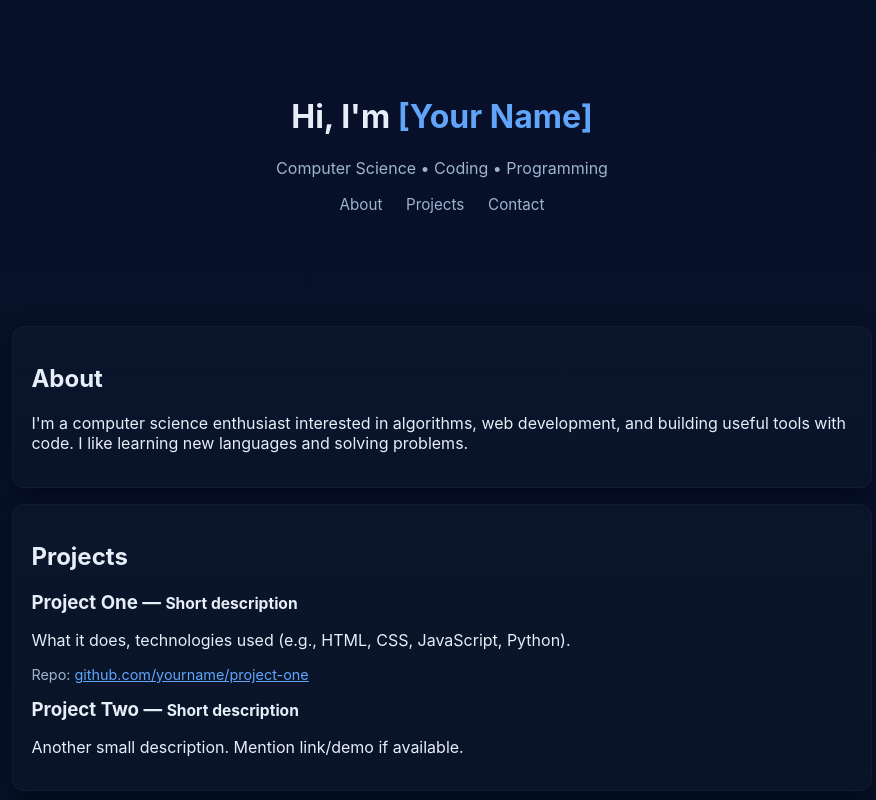
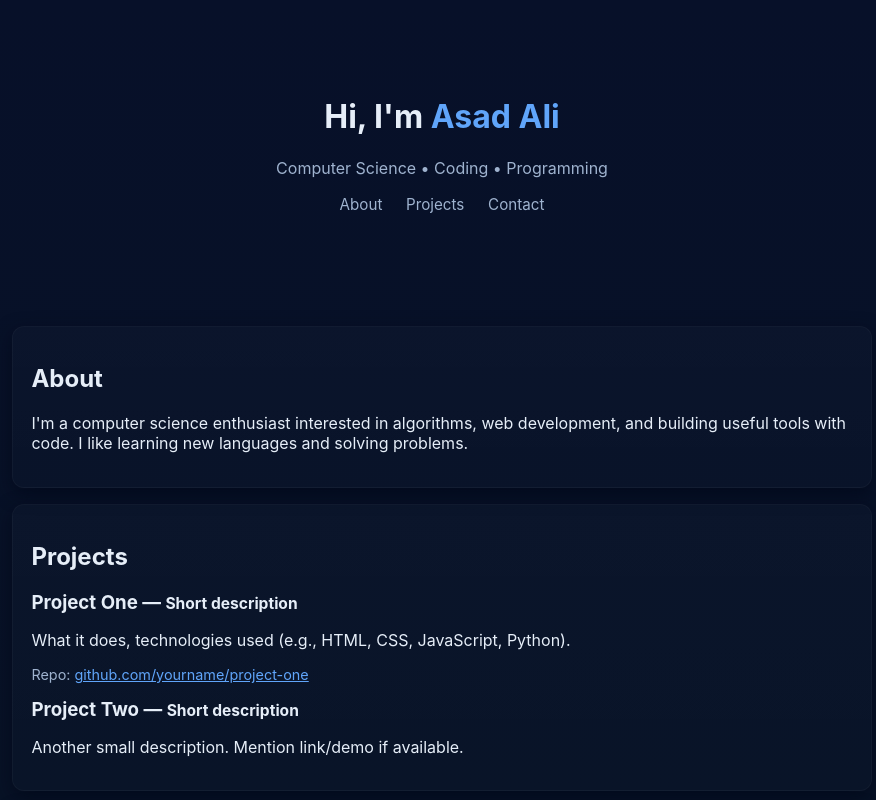
Before and after one commit to Asad-ali34/Website, a plain HTML site: page index.html in a window 1280 px wide. Shown: the top 800 px of the page, without its empty margins (198-1074 px from the left). Drawn offline with Linux system fonts and the light colour scheme.

Commit message:
Update index.html

```diff
--- a/index.html
+++ b/index.html
@@ -9,7 +9,7 @@
 <body>
   <header class="hero">
     <div class="container">
-      <h1>Hi, I'm <span class="name">[Your Name]</span></h1>
+      <h1>Hi, I'm <span class="name"> Asad Ali </span></h1>
       <p class="tagline">Computer Science • Coding • Programming</p>
       <nav class="nav">
         <a href="#about">About</a>
```
